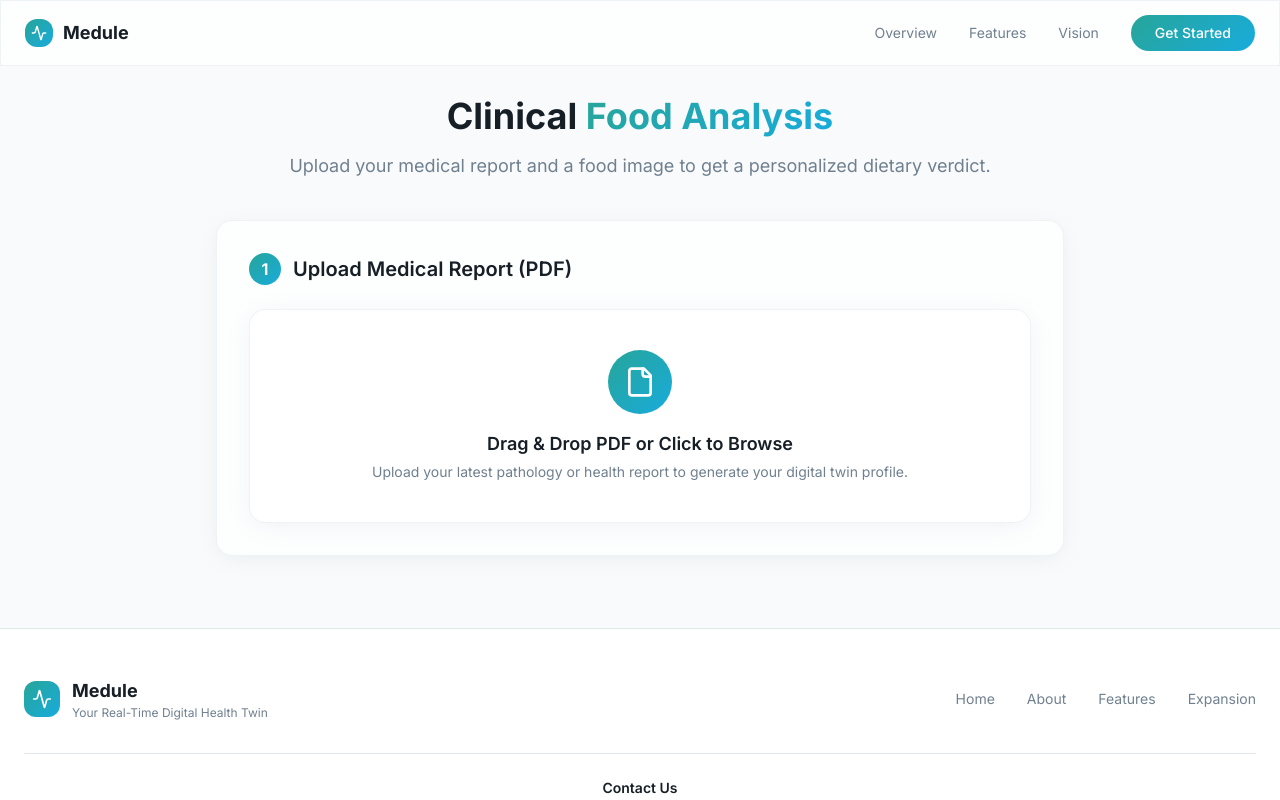
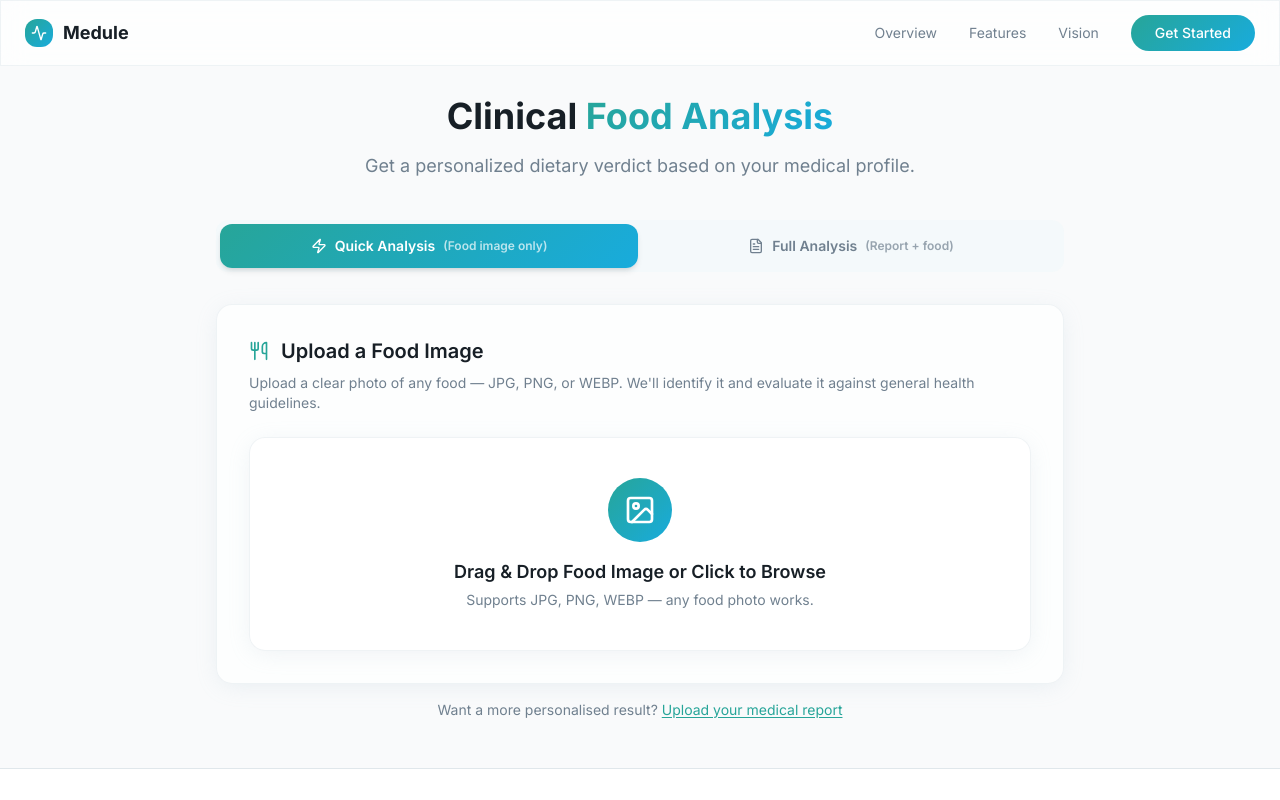
Before and after one commit to Areeb455/medule, a React (Vite) app: page /analyze in a window 1280 px wide. Shown: the top 800 px of the page. Built offline with nearby package versions, Linux system fonts and the light colour scheme; the HTML template or start-up script is replaced by a standard one.

Commit message:
Refactor Analyze component for improved functionality

```diff
--- a/src/pages/Analyze.tsx
+++ b/src/pages/Analyze.tsx
@@ -4,95 +4,169 @@ import FooterSection from "@/components/FooterSection";
 import FileUpload from "@/components/analyze/FileUpload";
 import { Button } from "@/components/ui/button";
 import { useToast } from "@/hooks/use-toast";
-import { Activity, CheckCircle, AlertTriangle, Info, ArrowRight } from "lucide-react";
+import {
+  Activity, CheckCircle, AlertTriangle, Info,
+  Utensils, FileText, RotateCcw, Zap
+} from "lucide-react";
+
+type Mode = "quick" | "full";
+type QuickStep = 1 | 2;
+type FullStep  = 1 | 2 | 3;
+
+function AnalysisResult({ result, foodPreview, profileLabel, onReset }: {
+  result: any; foodPreview: string | null; profileLabel: string; onReset: () => void;
+}) {
+  const approved = result.dietary_status === "APPROVED";
+  return (
+    <div className="animate-fade-in-up space-y-6">
+      <div className="glass card-shadow rounded-2xl p-8">
+        <div className="flex flex-col md:flex-row gap-8">
+          <div className="w-full md:w-1/3 flex flex-col items-center">
+            {foodPreview && (
+              <img src={foodPreview} alt="Food Preview" className="w-full h-auto rounded-xl object-cover aspect-square card-shadow" />
+            )}
+            <h3 className="mt-4 text-2xl font-bold capitalize text-center text-foreground">
+              {result.top_prediction?.replace(/_/g, " ")}
+            </h3>
+            <p className="text-sm text-muted-foreground mt-1">
+              Confidence:{" "}
+              <span className={result.confidence_level === "high" ? "text-green-400" : result.confidence_level === "medium" ? "text-yellow-400" : "text-red-400"}>
+                {Math.round(result.confidence * 100)}%
+              </span>
+            </p>
+            {result.confidence_level === "low" && (
+              <p className="text-xs text-yellow-400 mt-2 text-center bg-yellow-500/10 rounded-lg px-3 py-2">
+                Low confidence — consider retaking the photo in better lighting.
+              </p>
+            )}
+          </div>
+          <div className="w-full md:w-2/3 flex flex-col justify-center space-y-6">
+            <div className={`p-4 rounded-xl flex items-center gap-3 ${approved ? "bg-green-500/10 border border-green-500/20" : "bg-red-500/10 border border-red-500/20"}`}>
+              {approved ? <CheckCircle className="h-8 w-8 text-green-500 shrink-0" /> : <AlertTriangle className="h-8 w-8 text-red-500 shrink-0" />}
+              <div>
+                <h4 className="font-bold text-lg text-foreground">{approved ? "✅ Approved" : "⚠️ Needs Modification"}</h4>
+                <p className="text-sm text-muted-foreground">Evaluated against your <strong>{profileLabel}</strong> profile</p>
+              </div>
+            </div>
+            {result.warnings?.length > 0 && (
+              <div className="space-y-3">
+                <h5 className="font-semibold text-red-400 flex items-center gap-2"><AlertTriangle className="h-4 w-4" /> Medical Warnings</h5>
+                {result.warnings.map((w: any, i: number) => (
+                  <div key={i} className="bg-red-500/5 p-3 rounded-lg border border-red-500/10 text-sm">
+                    <strong className="text-red-400">{w.category}:</strong> <span className="text-muted-foreground">{w.message}</span>
+                  </div>
+                ))}
+              </div>
+            )}
+            {result.medical_benefits?.length > 0 && (
+              <div className="space-y-3">
+                <h5 className="font-semibold text-green-400 flex items-center gap-2"><CheckCircle className="h-4 w-4" /> Medical Benefits</h5>
+                {result.medical_benefits.map((b: any, i: number) => (
+                  <div key={i} className="bg-green-500/5 p-3 rounded-lg border border-green-500/10 text-sm">
+                    <strong className="text-green-400">{b.category}:</strong> <span className="text-muted-foreground">{b.message}</span>
+                  </div>
+                ))}
+              </div>
+            )}
+            {!result.warnings?.length && !result.medical_benefits?.length && (
+              <div className="bg-secondary/30 p-4 rounded-xl flex items-start gap-3">
+                <Info className="h-5 w-5 text-accent mt-0.5 shrink-0" />
+                <p className="text-sm text-muted-foreground">No specific warnings or benefits detected for this food with your current profile.</p>
+              </div>
+            )}
+            {!result.in_database && (
+              <div className="bg-yellow-500/5 p-3 rounded-lg border border-yellow-500/20 text-sm text-yellow-400">
+                ⚠️ This food isn't in our nutritional database yet. The verdict above may be incomplete.
+              </div>
+            )}
+          </div>
+        </div>
+        <div className="mt-8 flex justify-center">
+          <Button onClick={onReset} className="gradient-bg rounded-full px-8">
+            <RotateCcw className="h-4 w-4 mr-2" /> Analyze Another Item
+          </Button>
+        </div>
+      </div>
+    </div>
+  );
+}
 
 export default function Analyze() {
   const { toast } = useToast();
-  const [step, setStep] = useState<1 | 2 | 3>(1);
-  const [isUploading, setIsUploading] = useState(false);
+  const [mode, setMode] = useState<Mode>("quick");
 
-  // Medical Report Data
-  const [reportFile, setReportFile] = useState<File | null>(null);
+  const [quickStep, setQuickStep] = useState<QuickStep>(1);
+  const [quickFoodPreview, setQuickFoodPreview] = useState<string | null>(null);
+  const [quickResult, setQuickResult] = useState<any>(null);
+  const [quickLoading, setQuickLoading] = useState(false);
+
+  const [fullStep, setFullStep] = useState<FullStep>(1);
   const [profileData, setProfileData] = useState<any>(null);
+  const [fullFoodPreview, setFullFoodPreview] = useState<string | null>(null);
+  const [fullResult, setFullResult] = useState<any>(null);
+  const [fullLoading, setFullLoading] = useState(false);
 
-  // Food Analysis Data
-  const [foodFile, setFoodFile] = useState<File | null>(null);
-  const [foodPreview, setFoodPreview] = useState<string | null>(null);
-  const [analysisResult, setAnalysisResult] = useState<any>(null);
+  const API = "https://medule-3ix4.onrender.com";
+
+  const handleQuickFoodUpload = async (file: File) => {
+    setQuickFoodPreview(URL.createObjectURL(file));
+    setQuickLoading(true);
+    const formData = new FormData();
+    formData.append("image", file);
+    formData.append("profile", "full");
+    try {
+      const res = await fetch(`${API}/analyze-food`, { method: "POST", body: formData });
+      if (!res.ok) { const b = await res.json().catch(() => ({ detail: "Analysis failed." })); throw new Error(b.detail); }
+      setQuickResult(await res.json());
+      setQuickStep(2);
+      toast({ title: "Analysis Complete", description: "Food has been evaluated." });
+    } catch (err: any) {
+      toast({ title: "Analysis Failed", description: err.message, variant: "destructive" });
+    } finally { setQuickLoading(false); }
+  };
+
+  const resetQuick = () => { setQuickStep(1); setQuickFoodPreview(null); setQuickResult(null); };
 
   const handleReportUpload = async (file: File) => {
-    if (!file.name.endsWith('.pdf')) {
-      toast({ title: "Invalid file", description: "Please upload a PDF file.", variant: "destructive" });
-      return;
+    if (!file.name.toLowerCase().endsWith(".pdf")) {
+      toast({ title: "Invalid file", description: "Please upload a PDF file.", variant: "destructive" }); return;
     }
-    setReportFile(file);
-    setIsUploading(true);
-
+    setFullLoading(true);
     const formData = new FormData();
     formData.append("file", file);
-
     try {
-      const res = await fetch("https://medule-3ix4.onrender.com/upload-medical-report", {
-        method: "POST",
-        body: formData,
-      });
-      if (!res.ok) {
-        const body = await res.json().catch(() => ({ detail: "Upload failed. Please try again." }));
-        throw new Error(body.detail ?? "Upload failed. Please try again.");
-      }
-      const data = await res.json();
-      setProfileData(data);
-      setStep(2);
-      toast({ title: "Report Analyzed", description: "Successfully generated your medical profile." });
+      const res = await fetch(`${API}/upload-medical-report`, { method: "POST", body: formData });
+      if (!res.ok) { const b = await res.json().catch(() => ({ detail: "Upload failed." })); throw new Error(b.detail); }
+      setProfileData(await res.json());
+      setFullStep(2);
+      toast({ title: "Report Analyzed", description: "Medical profile generated." });
     } catch (err: any) {
       toast({ title: "Upload Failed", description: err.message, variant: "destructive" });
-    } finally {
-      setIsUploading(false);
-    }
+    } finally { setFullLoading(false); }
   };
 
-  const handleFoodUpload = async (file: File) => {
-    setFoodFile(file);
-    setFoodPreview(URL.createObjectURL(file));
-    setIsUploading(true);
-
+  const handleFullFoodUpload = async (file: File) => {
+    setFullFoodPreview(URL.createObjectURL(file));
+    setFullLoading(true);
     const formData = new FormData();
     formData.append("image", file);
     formData.append("profile", profileData?.assigned_profile || "full");
-
     try {
-      const res = await fetch("https://medule-3ix4.onrender.com/analyze-food", {
-        method: "POST",
-        body: formData,
-      });
-      if (!res.ok) {
-        const body = await res.json().catch(() => ({ detail: "Analysis failed. Please try again." }));
-        throw new Error(body.detail ?? "Analysis failed. Please try again.");
-      }
-      const data = await res.json();
-      setAnalysisResult(data);
-      setStep(3);
-      toast({ title: "Analysis Complete", description: "Food has been successfully evaluated." });
+      const res = await fetch(`${API}/analyze-food`, { method: "POST", body: formData });
+      if (!res.ok) { const b = await res.json().catch(() => ({ detail: "Analysis failed." })); throw new Error(b.detail); }
+      setFullResult(await res.json());
+      setFullStep(3);
+      toast({ title: "Analysis Complete", description: "Food evaluated against your profile." });
     } catch (err: any) {
       toast({ title: "Analysis Failed", description: err.message, variant: "destructive" });
-    } finally {
-      setIsUploading(false);
-    }
+    } finally { setFullLoading(false); }
   };
 
-  const resetFlow = () => {
-    setStep(1);
-    setReportFile(null);
-    setProfileData(null);
-    setFoodFile(null);
-    setFoodPreview(null);
-    setAnalysisResult(null);
-  };
+  const resetFull = () => { setFullStep(1); setProfileData(null); setFullFoodPreview(null); setFullResult(null); };
 
   return (
     <div className="min-h-screen bg-background flex flex-col">
       <Navbar />
-
       <main className="flex-1 pt-24 pb-12">
         <div className="container mx-auto px-6 max-w-4xl">
 
@@ -101,41 +175,98 @@ export default function Analyze() {
               Clinical <span className="gradient-text">Food Analysis</span>
             </h1>
             <p className="text-muted-foreground text-lg">
-              Upload your medical report and a food image to get a personalized dietary verdict.
+              Get a personalized dietary verdict based on your medical profile.
             </p>
           </div>
 
-          {/* Step 1: Medical Report */}
-          {step === 1 && (
-            <div className="animate-fade-in-up" style={{ animationDelay: "0.1s" }}>
-              <div className="glass card-shadow rounded-2xl p-8 mb-6">
-                <div className="flex items-center gap-3 mb-6">
-                  <div className="w-8 h-8 rounded-full gradient-bg flex items-center justify-center text-primary-foreground font-bold">1</div>
-                  <h2 className="text-xl font-semibold text-foreground">Upload Medical Report (PDF)</h2>
+          {/* Mode Tabs */}
+          <div className="flex rounded-xl bg-secondary/30 p-1 mb-8 gap-1">
+            <button
+              onClick={() => setMode("quick")}
+              className={`flex-1 flex items-center justify-center gap-2 py-3 px-4 rounded-lg text-sm font-semibold transition-all ${mode === "quick" ? "gradient-bg text-primary-foreground shadow-md" : "text-muted-foreground hover:text-foreground"}`}
+            >
+              <Zap className="h-4 w-4" /> Quick Analysis
+              <span className="text-xs opacity-70 hidden sm:inline">(Food image only)</span>
+            </button>
+            <button
+              onClick={() => setMode("full")}
+              className={`flex-1 flex items-center justify-center gap-2 py-3 px-4 rounded-lg text-sm font-semibold transition-all ${mode === "full" ? "gradient-bg text-primary-foreground shadow-md" : "text-muted-foreground hover:text-foreground"}`}
+            >
+              <FileText className="h-4 w-4" /> Full Analysis
+              <span className="text-xs opacity-70 hidden sm:inline">(Report + food)</span>
+            </button>
           </div>
+
+          {/* QUICK MODE */}
+          {mode === "quick" && (
+            <>
+              {quickStep === 1 && (
+                <div className="animate-fade-in-up">
+                  <div className="glass card-shadow rounded-2xl p-8 mb-4">
+                    <div className="flex items-center gap-3 mb-2">
+                      <Utensils className="h-5 w-5 text-primary" />
+                      <h2 className="text-xl font-semibold text-foreground">Upload a Food Image</h2>
+                    </div>
+                    <p className="text-muted-foreground text-sm mb-6">
+                      Upload a clear photo of any food — JPG, PNG, or WEBP. We'll identify it and evaluate it against general health guidelines.
+                    </p>
+                    <FileUpload
+                      type="image"
+                      accept="image/jpeg, image/jpg, image/png, image/webp"
+                      label="Drag & Drop Food Image or Click to Browse"
+                      description="Supports JPG, PNG, WEBP — any food photo works."
+                      onFileSelect={handleQuickFoodUpload}
+                      isLoading={quickLoading}
+                    />
+                    {quickLoading && <p className="text-center mt-4 text-muted-foreground animate-pulse">Identifying food and running analysis...</p>}
+                  </div>
+                  <div className="text-center text-sm text-muted-foreground">
+                    Want a more personalised result?{" "}
+                    <button onClick={() => setMode("full")} className="text-primary underline underline-offset-2">Upload your medical report</button>
+                  </div>
+                </div>
+              )}
+              {quickStep === 2 && quickResult && (
+                <AnalysisResult result={quickResult} foodPreview={quickFoodPreview} profileLabel="general health" onReset={resetQuick} />
+              )}
+            </>
+          )}
+
+          {/* FULL MODE */}
+          {mode === "full" && (
+            <>
+              {fullStep === 1 && (
+                <div className="animate-fade-in-up">
+                  <div className="glass card-shadow rounded-2xl p-8">
+                    <div className="flex items-center gap-3 mb-2">
+                      <div className="w-8 h-8 rounded-full gradient-bg flex items-center justify-center text-primary-foreground font-bold text-sm">1</div>
+                      <h2 className="text-xl font-semibold text-foreground">Upload Medical Report</h2>
+                    </div>
+                    <p className="text-muted-foreground text-sm mb-6">
+                      Upload your pathology or health report as a PDF — we'll extract your conditions and build a personalized dietary profile.
+                    </p>
                     <FileUpload
                       type="pdf"
                       accept="application/pdf"
                       label="Drag & Drop PDF or Click to Browse"
-                  description="Upload your latest pathology or health report to generate your digital twin profile."
+                      description="Supports Apollo, Thyrocare, SRL, and other standard pathology PDFs."
                       onFileSelect={handleReportUpload}
-                  isLoading={isUploading}
+                      isLoading={fullLoading}
                     />
-                {isUploading && <p className="text-center mt-4 text-muted-foreground animate-pulse">Analyzing medical report...</p>}
+                    {fullLoading && <p className="text-center mt-4 text-muted-foreground animate-pulse">Analyzing medical report with AI...</p>}
                   </div>
                 </div>
               )}
 
-          {/* Step 2: Food Upload */}
-          {step === 2 && profileData && (
+              {fullStep === 2 && profileData && (
                 <div className="animate-fade-in-up space-y-6">
                   <div className="glass card-shadow rounded-2xl p-6 border-l-4 border-primary">
                     <h3 className="text-lg font-bold text-foreground mb-2 flex items-center gap-2">
-                  <Activity className="h-5 w-5 text-primary" /> Profile Generated: {profileData.assigned_profile.toUpperCase()}
+                      <Activity className="h-5 w-5 text-primary" /> Profile: <span className="capitalize">{profileData.assigned_profile}</span>
                     </h3>
-                <p className="text-muted-foreground mb-4">{profileData.summary}</p>
+                    <p className="text-muted-foreground mb-4 text-sm">{profileData.summary}</p>
                     <div className="grid gap-2">
-                  {profileData.conditions.map((cond: any, idx: number) => (
+                      {profileData.conditions?.map((cond: any, idx: number) => (
                         <div key={idx} className="bg-secondary/50 rounded-lg p-3 text-sm">
                           <span className="font-semibold text-foreground">{cond.name}: </span>
                           <span className="text-muted-foreground">{cond.description}</span>
@@ -143,103 +274,36 @@ export default function Analyze() {
                       ))}
                     </div>
                   </div>
-
                   <div className="glass card-shadow rounded-2xl p-8">
-                <div className="flex items-center justify-between mb-6">
+                    <div className="flex items-center justify-between mb-2">
                       <div className="flex items-center gap-3">
-                    <div className="w-8 h-8 rounded-full gradient-bg flex items-center justify-center text-primary-foreground font-bold">2</div>
+                        <div className="w-8 h-8 rounded-full gradient-bg flex items-center justify-center text-primary-foreground font-bold text-sm">2</div>
                         <h2 className="text-xl font-semibold text-foreground">Upload Food Image</h2>
                       </div>
-                  <Button variant="outline" size="sm" onClick={resetFlow}>Start Over</Button>
+                      <Button variant="outline" size="sm" onClick={resetFull}><RotateCcw className="h-3 w-3 mr-1" /> Start Over</Button>
                     </div>
+                    <p className="text-muted-foreground text-sm mb-6">Upload a clear photo of the food you want to check — JPG, PNG, or WEBP.</p>
                     <FileUpload
                       type="image"
-                  accept="image/jpeg, image/png, image/webp"
-                  label="Drag & Drop Food Image"
-                  description="Upload a clear picture of the food you want to analyze."
-                  onFileSelect={handleFoodUpload}
-                  isLoading={isUploading}
+                      accept="image/jpeg, image/jpg, image/png, image/webp"
+                      label="Drag & Drop Food Image or Click to Browse"
+                      description="Supports JPG, PNG, WEBP — verdict tailored to your medical profile."
+                      onFileSelect={handleFullFoodUpload}
+                      isLoading={fullLoading}
                     />
-                {isUploading && <p className="text-center mt-4 text-muted-foreground animate-pulse">Analyzing food against your profile...</p>}
+                    {fullLoading && <p className="text-center mt-4 text-muted-foreground animate-pulse">Analyzing food against your profile...</p>}
                   </div>
                 </div>
               )}
 
-          {/* Step 3: Results */}
-          {step === 3 && analysisResult && (
-            <div className="animate-fade-in-up space-y-6">
-              <div className="glass card-shadow rounded-2xl p-8">
-                <div className="flex flex-col md:flex-row gap-8">
-                  <div className="w-full md:w-1/3">
-                    {foodPreview && (
-                      <img src={foodPreview} alt="Food Preview" className="w-full h-auto rounded-xl object-cover aspect-square card-shadow" />
+              {fullStep === 3 && fullResult && (
+                <AnalysisResult result={fullResult} foodPreview={fullFoodPreview} profileLabel={profileData?.assigned_profile ?? "full"} onReset={resetFull} />
               )}
-                    <div className="mt-4 text-center">
-                      <h3 className="text-2xl font-bold capitalize text-foreground">{analysisResult.top_prediction}</h3>
-                    </div>
-                  </div>
-
-                  <div className="w-full md:w-2/3 flex flex-col justify-center space-y-6">
-                    <div className={`p-4 rounded-xl flex items-center gap-3 ${
-                      analysisResult.dietary_status === 'APPROVED' ? 'bg-green-500/10 border border-green-500/20' : 'bg-red-500/10 border border-red-500/20'
-                    }`}>
-                      {analysisResult.dietary_status === 'APPROVED' ? (
-                        <CheckCircle className="h-8 w-8 text-green-500" />
-                      ) : (
-                        <AlertTriangle className="h-8 w-8 text-red-500" />
-                      )}
-                      <div>
-                        <h4 className="font-bold text-lg text-foreground">Status: {analysisResult.dietary_status}</h4>
-                        <p className="text-sm text-muted-foreground">Based on your {profileData?.assigned_profile} profile</p>
-                      </div>
-                    </div>
-
-                    {analysisResult.warnings && analysisResult.warnings.length > 0 && (
-                      <div className="space-y-3">
-                        <h5 className="font-semibold text-red-400 flex items-center gap-2">
-                          <AlertTriangle className="h-4 w-4" /> Medical Warnings
-                        </h5>
-                        {analysisResult.warnings.map((w: any, i: number) => (
-                          <div key={i} className="bg-red-500/5 p-3 rounded-lg border border-red-500/10 text-sm">
-                            <strong className="text-red-400">{w.category}:</strong> <span className="text-muted-foreground">{w.message}</span>
-                          </div>
-                        ))}
-                      </div>
+            </>
           )}
 
-                    {analysisResult.medical_benefits && analysisResult.medical_benefits.length > 0 && (
-                      <div className="space-y-3">
-                        <h5 className="font-semibold text-green-400 flex items-center gap-2">
-                          <CheckCircle className="h-4 w-4" /> Medical Benefits
-                        </h5>
-                        {analysisResult.medical_benefits.map((b: any, i: number) => (
-                          <div key={i} className="bg-green-500/5 p-3 rounded-lg border border-green-500/10 text-sm">
-                            <strong className="text-green-400">{b.category}:</strong> <span className="text-muted-foreground">{b.message}</span>
-                          </div>
-                        ))}
-                      </div>
-                    )}
-
-                    {(!analysisResult.warnings?.length && !analysisResult.medical_benefits?.length) && (
-                      <div className="bg-secondary/30 p-4 rounded-xl flex items-start gap-3">
-                        <Info className="h-5 w-5 text-accent mt-0.5" />
-                        <p className="text-sm text-muted-foreground">No specific warnings or benefits detected for this food in relation to your profile.</p>
-                      </div>
-                    )}
-                  </div>
-                </div>
-
-                <div className="mt-8 flex justify-center">
-                   <Button onClick={resetFlow} className="gradient-bg rounded-full px-8">
-                     Analyze Another Item
-                   </Button>
-                </div>
-              </div>
-            </div>
-          )}
         </div>
       </main>
-
       <FooterSection />
     </div>
   );
```
Lines whose indentation alone changed are shown as unchanged.
